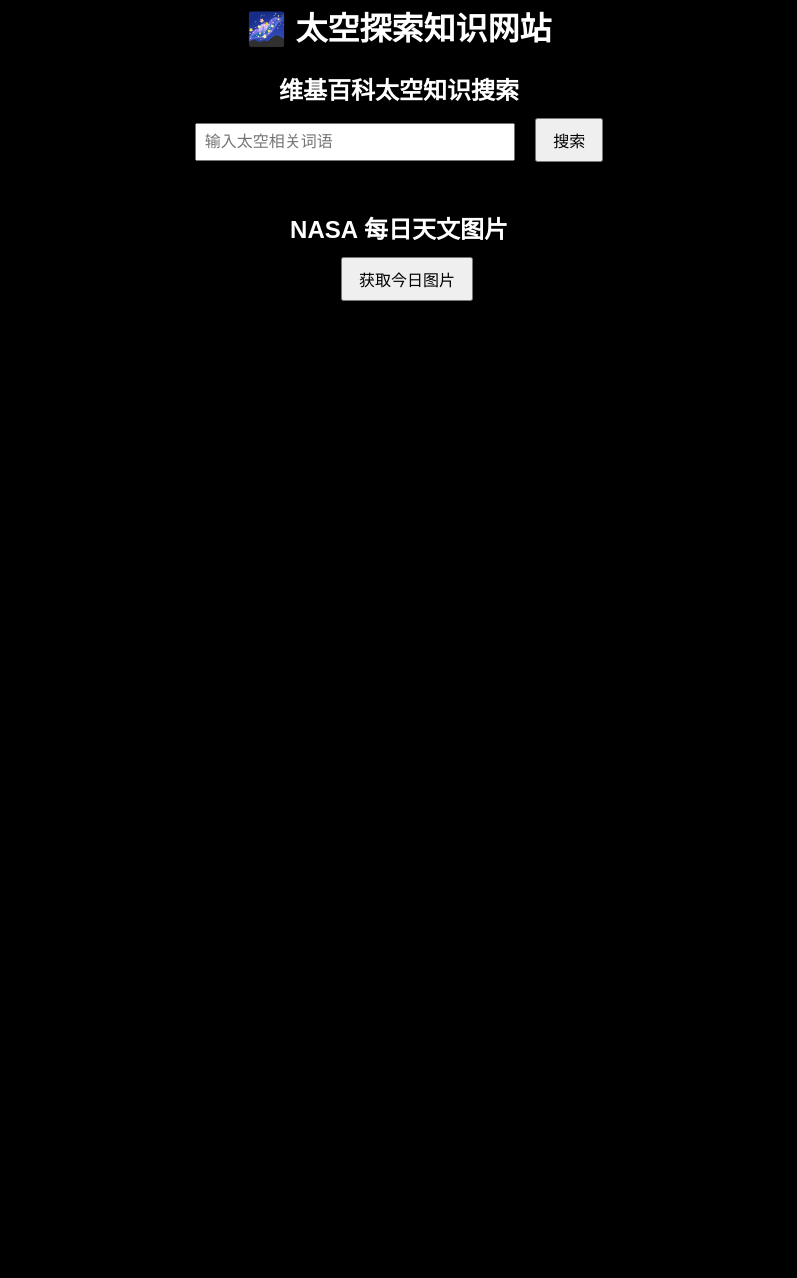
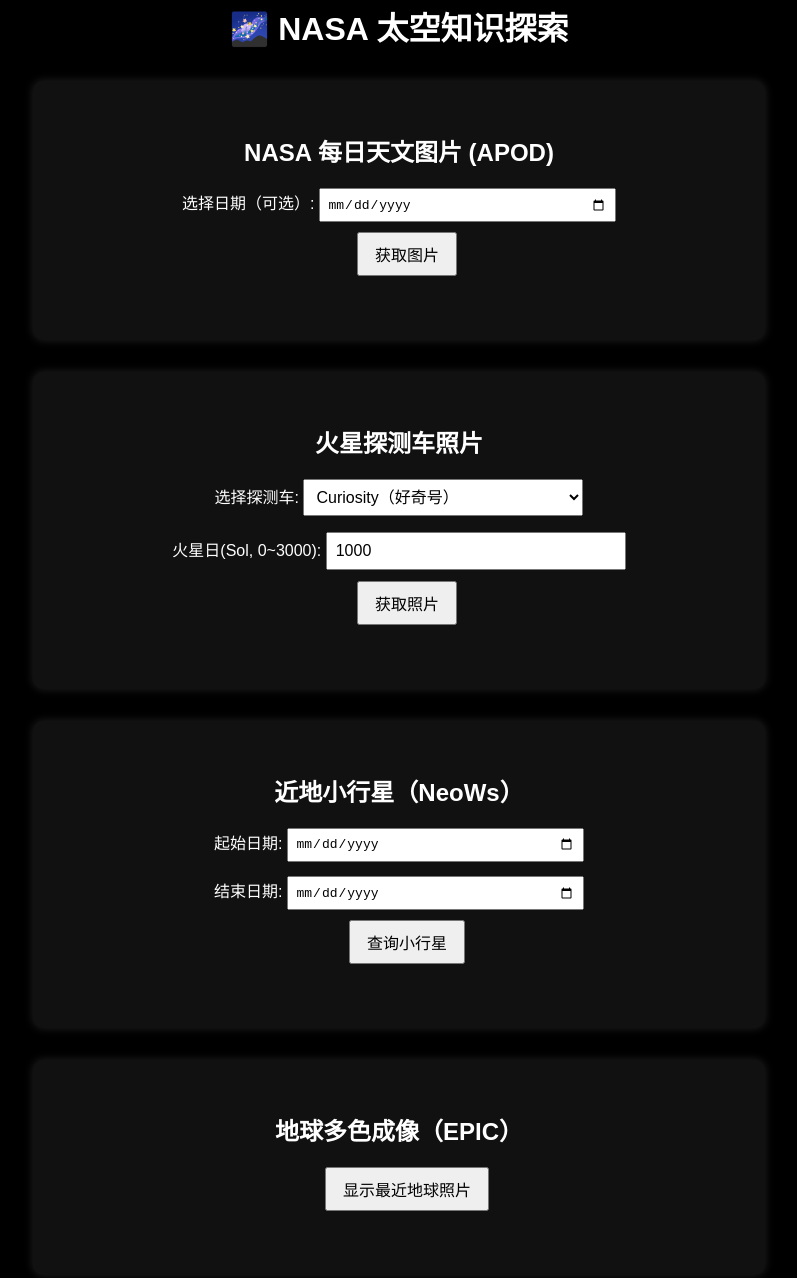
Before and after one commit to git80123/Space-Knowledge, a plain HTML site: page index.html in a window 1280 px wide. Shown: the part 58-1336 px from the top of the page, without its empty margins (241-1038 px from the left). Before the commit the page ends 800 px from the top, so only its background shows below. Drawn offline with Linux system fonts and the light colour scheme.

Commit message:
Update index.html

```diff
--- a/index.html
+++ b/index.html
@@ -2,77 +2,162 @@
 <html>
 <head>
   <meta charset="UTF-8">
-  <title>太空探索</title>
+  <title>NASA 太空知识探索</title>
   <style>
     body { font-family: sans-serif; background: #000; color: #fff; text-align: center; padding: 2em; }
-    input { padding: 0.5em; font-size: 1em; width: 300px; }
+    input, select { padding: 0.5em; font-size: 1em; width: 280px; margin-bottom: 0.5em;}
     button { padding: 0.5em 1em; font-size: 1em; margin-left: 1em; }
-    #wiki-result, #nasa-result { margin-top: 2em; text-align: left; max-width: 600px; margin-left: auto; margin-right: auto; }
+    .section { background: #111; border-radius: 10px; margin: 2em auto; max-width: 700px; padding: 2em 1em; box-shadow: 0 0 10px #222; }
+    #apod-result, #mars-result, #asteroid-result, #epic-result { margin-top: 2em; text-align: left; }
     img { max-width: 100%; display: block; margin: 1em auto; }
-    .search-section { margin-bottom: 3em; }
-    h2 { margin-bottom: 0.5em; }
+    iframe { display: block; margin: 1em auto; max-width: 100%; }
+    label { display: block; margin: 0.5em 0 0.2em 0;}
   </style>
 </head>
 <body>
-  <h1>🌌 太空探索知识网站</h1>
+  <h1>🌌 NASA 太空知识探索</h1>
 
-  <div class="search-section">
-    <h2>维基百科太空知识搜索</h2>
-    <input type="text" id="wiki-keyword" placeholder="输入太空相关词语" />
-    <button onclick="searchWiki()">搜索</button>
-    <div id="wiki-result"></div>
+  <!-- APOD 天文每日一图 -->
+  <div class="section">
+    <h2>NASA 每日天文图片 (APOD)</h2>
+    <label>选择日期（可选）: <input type="date" id="apod-date" max="" /></label>
+    <button onclick="searchApod()">获取图片</button>
+    <div id="apod-result"></div>
   </div>
 
-  <div class="search-section">
-    <h2>NASA 每日天文图片</h2>
-    <button onclick="searchNasa()">获取今日图片</button>
-    <div id="nasa-result"></div>
+  <!-- Mars Rover 火星探测车照片 -->
+  <div class="section">
+    <h2>火星探测车照片</h2>
+    <label>选择探测车:
+      <select id="mars-rover">
+        <option value="curiosity">Curiosity（好奇号）</option>
+        <option value="opportunity">Opportunity（机遇号）</option>
+        <option value="spirit">Spirit（勇气号）</option>
+      </select>
+    </label>
+    <label>火星日(Sol, 0~3000): <input type="number" id="mars-sol" min="0" max="3000" value="1000"></label>
+    <button onclick="searchMars()">获取照片</button>
+    <div id="mars-result"></div>
+  </div>
+
+  <!-- Near Earth Objects 小行星 -->
+  <div class="section">
+    <h2>近地小行星（NeoWs）</h2>
+    <label>起始日期: <input type="date" id="asteroid-start" /></label>
+    <label>结束日期: <input type="date" id="asteroid-end" /></label>
+    <button onclick="searchAsteroid()">查询小行星</button>
+    <div id="asteroid-result"></div>
+  </div>
+
+  <!-- EPIC 地球多色成像 -->
+  <div class="section">
+    <h2>地球多色成像（EPIC）</h2>
+    <button onclick="searchEpic()">显示最近地球照片</button>
+    <div id="epic-result"></div>
   </div>
 
   <script>
-    async function searchWiki() {
-      const input = document.getElementById('wiki-keyword').value.trim();
-      const resultDiv = document.getElementById('wiki-result');
-      if (!input) {
-        resultDiv.innerHTML = "<p>请输入关键词。</p>";
-        return;
-      }
-      const wikiUrl = "https://zh.wikipedia.org/api/rest_v1/page/summary/" + encodeURIComponent(input);
+    // 设置日期最大值为今天
+    document.getElementById('apod-date').max = new Date().toISOString().split('T')[0];
+    document.getElementById('asteroid-start').max = document.getElementById('asteroid-end').max = new Date().toISOString().split('T')[0];
+
+    // APOD
+    async function searchApod() {
+      const date = document.getElementById('apod-date').value;
+      let url = 'https://api.nasa.gov/planetary/apod?api_key=DEMO_KEY';
+      if (date) url += `&date=${date}`;
+      const div = document.getElementById('apod-result');
+      div.innerHTML = '加载中...';
       try {
-        const response = await fetch(wikiUrl);
-        if (response.ok) {
-          const data = await response.json();
-          resultDiv.innerHTML = '<h3>' + data.title + '</h3><p>' + data.extract + '</p>';
-        } else {
-          resultDiv.innerHTML = "<p>未找到相关信息。</p>";
+        const res = await fetch(url);
+        if (!res.ok) throw new Error();
+        const data = await res.json();
+        let media = '';
+        if (data.media_type === 'image') {
+          media = `<img src="${data.url}" alt="APOD" />`;
+        } else if (data.media_type === 'video') {
+          media = `<iframe src="${data.url}" height="400"></iframe>`;
         }
-      } catch (e) {
-        resultDiv.innerHTML = "<p>搜索出现错误，请稍后再试。</p>";
+        div.innerHTML = `<h3>${data.title}</h3>${media}<p>${data.explanation}</p><p>版权: ${data.copyright || 'Public Domain'}</p>`;
+      } catch {
+        div.innerHTML = '图片获取失败，请稍后再试。';
       }
     }
 
-    async function searchNasa() {
-      const resultDiv = document.getElementById('nasa-result');
-      const nasaUrl = "https://api.nasa.gov/planetary/apod?api_key=DEMO_KEY";
-      resultDiv.innerHTML = "<p>加载中...</p>";
+    // Mars Rover
+    async function searchMars() {
+      const rover = document.getElementById('mars-rover').value;
+      const sol = document.getElementById('mars-sol').value;
+      const url = `https://api.nasa.gov/mars-photos/api/v1/rovers/${rover}/photos?sol=${sol}&api_key=DEMO_KEY`;
+      const div = document.getElementById('mars-result');
+      div.innerHTML = '加载中...';
       try {
-        const res = await fetch(nasaUrl);
-        if (!res.ok) throw new Error("NASA API 请求失败");
+        const res = await fetch(url);
+        if (!res.ok) throw new Error();
         const data = await res.json();
-        let media = "";
-        if (data.media_type === "image") {
-          media = `<img src="${data.url}" alt="NASA 天文图片" />`;
-        } else if (data.media_type === "video") {
-          media = `<iframe src="${data.url}" width="100%" height="400" allowfullscreen></iframe>`;
+        if (data.photos && data.photos.length > 0) {
+          div.innerHTML = '';
+          data.photos.slice(0, 5).forEach(photo => {
+            div.innerHTML += `<p><b>${photo.camera.full_name}</b> 拍摄于 ${photo.earth_date}</p><img src="${photo.img_src}" alt="Mars Rover Photo" />`;
+          });
+        } else {
+          div.innerHTML = '此 Sol 没有照片，请尝试其它数值。';
         }
-        resultDiv.innerHTML = `
-          <h3>${data.title}</h3>
-          ${media}
-          <p>${data.explanation}</p>
-          <p>图片版权: ${data.copyright || "Public Domain"}</p>
-        `;
-      } catch (e) {
-        resultDiv.innerHTML = "<p>无法获取NASA天文图片。</p>";
+      } catch {
+        div.innerHTML = '照片获取失败，请稍后再试。';
+      }
+    }
+
+    // Near-Earth Asteroids
+    async function searchAsteroid() {
+      const start = document.getElementById('asteroid-start').value;
+      const end = document.getElementById('asteroid-end').value;
+      const div = document.getElementById('asteroid-result');
+      if (!start || !end) {
+        div.innerHTML = '请选择日期。';
+        return;
+      }
+      div.innerHTML = '加载中...';
+      const url = `https://api.nasa.gov/neo/rest/v1/feed?start_date=${start}&end_date=${end}&api_key=DEMO_KEY`;
+      try {
+        const res = await fetch(url);
+        if (!res.ok) throw new Error();
+        const data = await res.json();
+        let html = '';
+        Object.values(data.near_earth_objects).forEach((objs, i) => {
+          objs.forEach(obj => {
+            html += `<p>
+              <b>${obj.name}</b> （编号: ${obj.id}）<br>
+              危险: ${obj.is_potentially_hazardous_asteroid ? '是' : '否'}<br>
+              最近距离地球: ${Number(obj.close_approach_data[0].miss_distance.kilometers).toLocaleString()} km<br>
+              直径: ${obj.estimated_diameter.meters.estimated_diameter_min.toFixed(0)} ~ ${obj.estimated_diameter.meters.estimated_diameter_max.toFixed(0)} 米</p>`;
+          });
+        });
+        div.innerHTML = html || '该日期内没有记录到近地小行星。';
+      } catch {
+        div.innerHTML = '小行星数据获取失败。';
+      }
+    }
+
+    // EPIC
+    async function searchEpic() {
+      const div = document.getElementById('epic-result');
+      div.innerHTML = '加载中...';
+      try {
+        // 获取最近一组图片的日期
+        const resp = await fetch('https://api.nasa.gov/EPIC/api/natural?api_key=DEMO_KEY');
+        if (!resp.ok) throw new Error();
+        const data = await resp.json();
+        if (!data.length) { div.innerHTML = "暂无图片"; return; }
+        const dateObj = data[0].date.split(' ')[0].replace(/-/g,'/');
+        let imgsHtml = '';
+        data.slice(0, 5).forEach(img => {
+          const imgUrl = `https://epic.gsfc.nasa.gov/archive/natural/${dateObj}/jpg/${img.image}.jpg`;
+          imgsHtml += `<p>${img.date}</p><img src="${imgUrl}" alt="EPIC Earth" />`;
+        });
+        div.innerHTML = imgsHtml;
+      } catch {
+        div.innerHTML = '地球图片获取失败。';
       }
     }
   </script>
```
